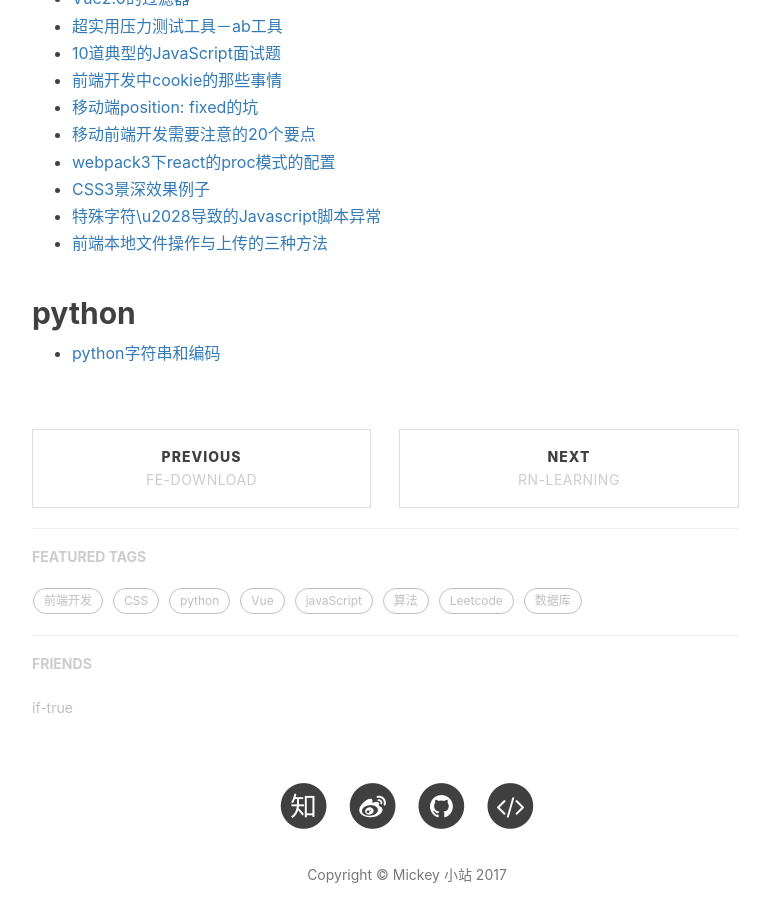
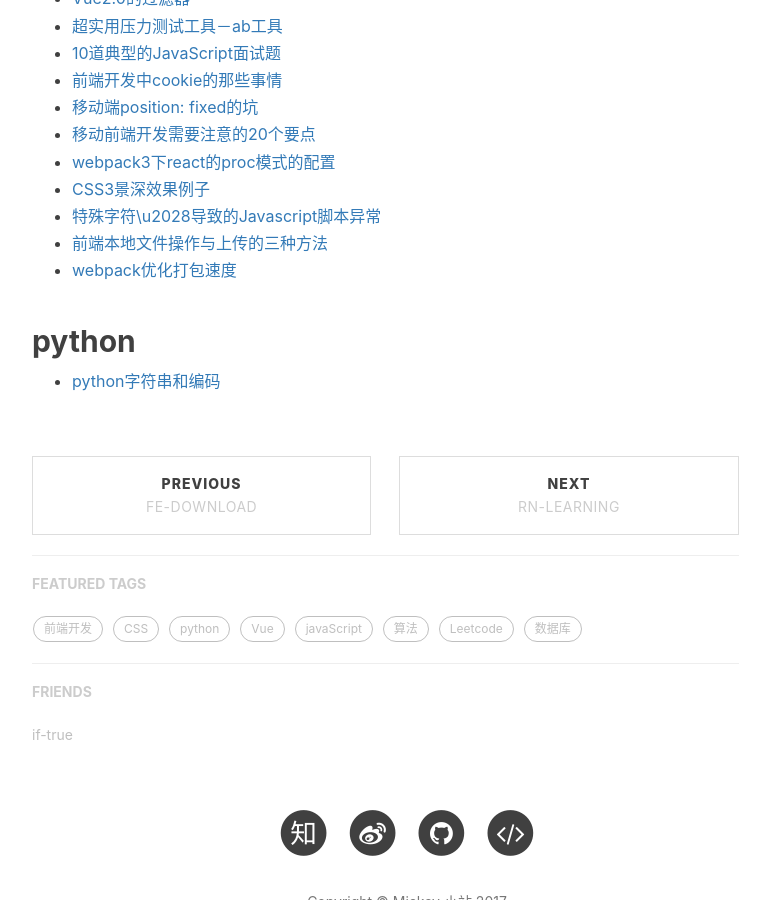
Before and after one commit to mickey0524/mickey0524.github.io, a Jekyll site: the page built from _posts/2017-10-20-superior-article.md, in a window 1280 px wide and 900 px high, scrolled down 816 px. Shown: the whole window, without its empty margins (233-1003 px from the left). Built offline with Jekyll 4.4.1, drawn with Linux system fonts in a browser that asks for light colours; nearby versions of some CDN libraries; comment, search, counter and statistics services are not loaded.

Commit message:
feat(webpack): 优化webpack打包速度

```diff
--- a/_posts/2017-10-20-superior-article.md
+++ b/_posts/2017-10-20-superior-article.md
@@ -27,6 +27,7 @@ tags:
 * [CSS3景深效果例子](http://www.daqianduan.com/6134.html)
 * [特殊字符\u2028导致的Javascript脚本异常](http://www.cnblogs.com/rrooyy/p/5349978.html)
 * [前端本地文件操作与上传的三种方法](https://www.itcodemonkey.com/article/1509.html)
+* [webpack优化打包速度](https://molunerfinn.com/Webpack-Optimize/)
 
 ## python
 
```
